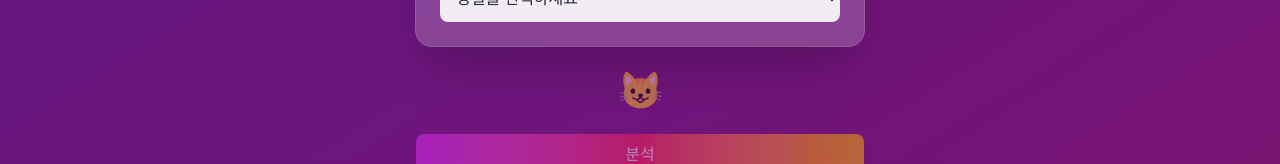
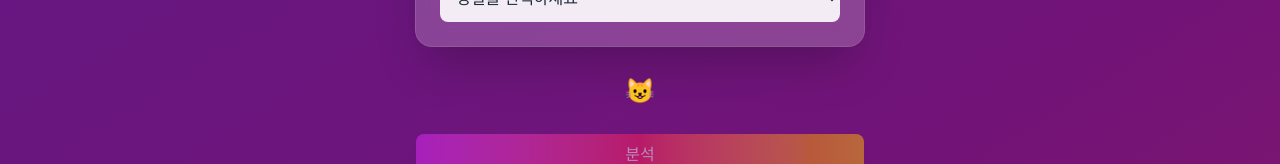
Before and after one commit to m00nlygreat/nextjs-boilerplate, a Next.js app: page / in a window 1280 px wide. Shown: the part 468-632 px from the top of the page. Built offline with nearby package versions, Linux system fonts and the light colour scheme.

Commit message:
refactor cat mode toggle

```diff
--- a/app/page.tsx
+++ b/app/page.tsx
@@ -77,9 +77,17 @@ export default function Home() {
           <button
             onClick={() => setCatMode((prev) => !prev)}
             aria-pressed={catMode}
-            className={`text-4xl transition-transform duration-200 ${catMode ? "scale-125 rotate-6 drop-shadow-[0_0_6px_#facc15]" : "opacity-50"}`}
+            className="relative flex h-10 w-10 items-center justify-center overflow-visible"
           >
-            😺
+            <span
+              className={`text-2xl transition-transform ${
+                catMode
+                  ? "scale-150 rotate-12 drop-shadow-[0_0_6px_rgba(255,255,255,0.8)]"
+                  : ""
+              }`}
+            >
+              😺
+            </span>
           </button>
         </div>
         {manse && (
```
